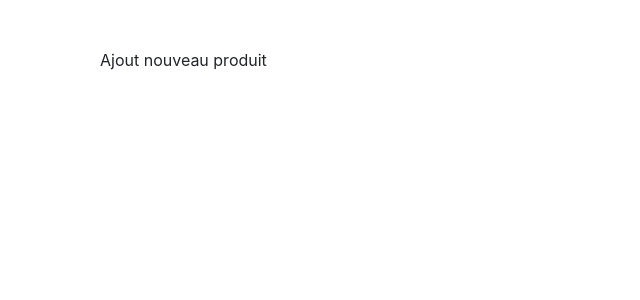
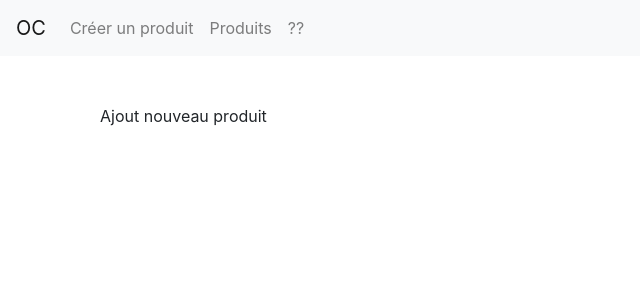
Before and after one commit to QuentG/offer-configurator, a Symfony app: template templates/admin/products/create.html.twig in a window 1280 px wide. Shown: the top 300 px of the page, without its empty margins (0-640 px from the left). Run offline with Twig, Linux system fonts and the light colour scheme; the template is opened without the code that fills it, so the values that code supplies are empty; some libraries are stand-ins or nearby versions.

Commit message:
Add admin theme

```diff
--- /dev/null
+++ b/templates/_includes/header.html.twig
@@ -0,0 +1,19 @@
+<nav class="navbar navbar-expand-lg navbar-light bg-light">
+    <a class="navbar-brand" href="{{ path('admin.index') }}">OC</a>
+    <button class="navbar-toggler" type="button" data-toggle="collapse" data-target="#navbarNav" aria-controls="navbarNav" aria-expanded="false" aria-label="Toggle navigation">
+        <span class="navbar-toggler-icon"></span>
+    </button>
+    <div class="collapse navbar-collapse" id="navbarNav">
+        <ul class="navbar-nav">
+            <li class="nav-item">
+                <a class="nav-link" href="{{ path('products.create') }}">Créer un produit</a>
+            </li>
+            <li class="nav-item">
+                <a class="nav-link" href="#">Produits</a>
+            </li>
+            <li class="nav-item">
+                <a class="nav-link" href="#">??</a>
+            </li>
+        </ul>
+    </div>
+</nav>
--- a/templates/base.html.twig
+++ b/templates/base.html.twig
@@ -5,10 +5,12 @@
         <meta name="viewport" content="width=device-width, initial-scale=1, shrink-to-fit=no">
         <title>Offer Configurator | {% block title %}{% endblock %}</title>
         <link rel="stylesheet" href="https://stackpath.bootstrapcdn.com/bootstrap/4.3.1/css/bootstrap.min.css" integrity="sha384-ggOyR0iXCbMQv3Xipma34MD+dH/1fQ784/j6cY/iJTQUOhcWr7x9JvoRxT2MZw1T" crossorigin="anonymous">
+        <link rel="stylesheet" href="https://pro.fontawesome.com/releases/v5.10.0/css/all.css" integrity="sha384-AYmEC3Yw5cVb3ZcuHtOA93w35dYTsvhLPVnYs9eStHfGJvOvKxVfELGroGkvsg+p" crossorigin="anonymous"/>
         {% block stylesheets %}{% endblock %}
         {% block javascripts %}{% endblock %}
     </head>
     <body>
+        {% include '_includes/header.html.twig' %}
         <div class="container py-5">
             {% block body %}{% endblock %}
         </div>
```
Also changed, not shown: src/Controller/Admin/DashboardController.php (+9 -1 lines), templates/admin/index.html.twig (+34 -2 lines), 1 other file.
